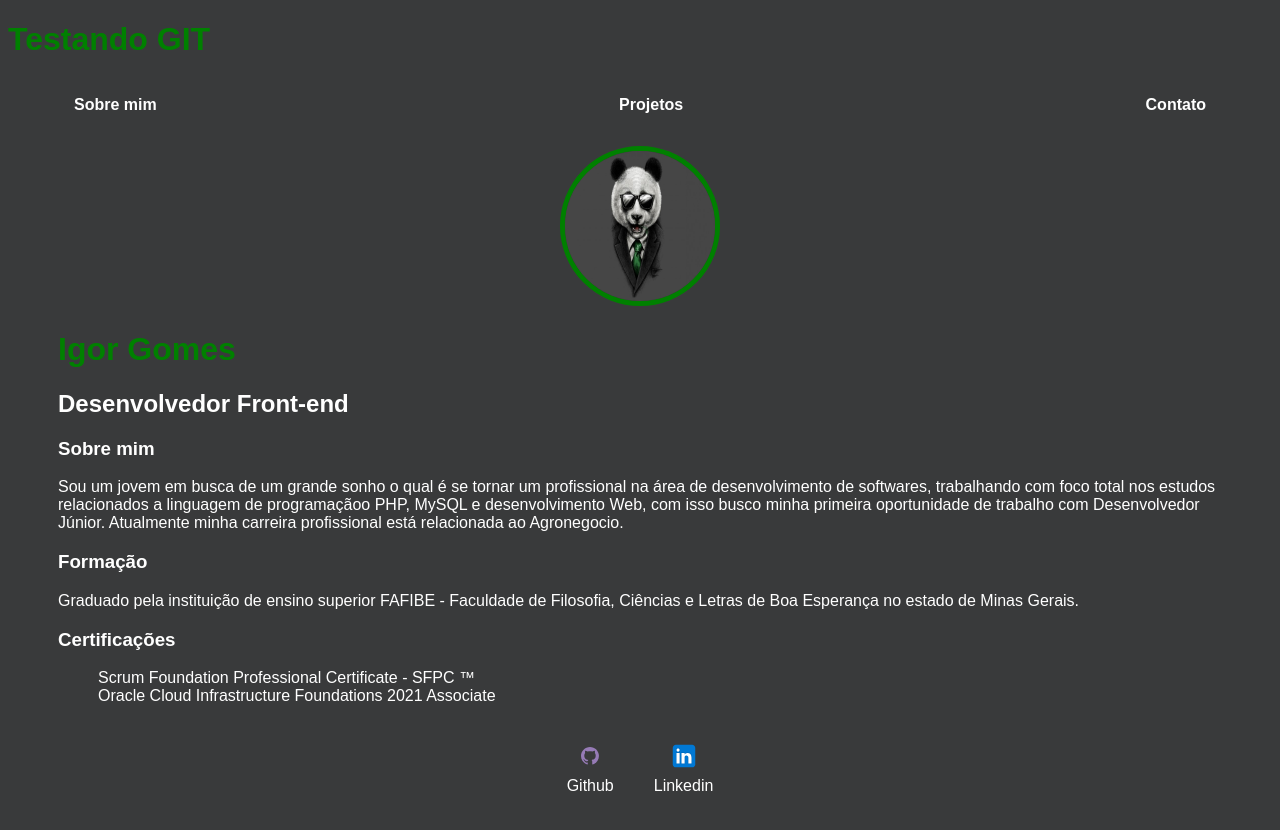
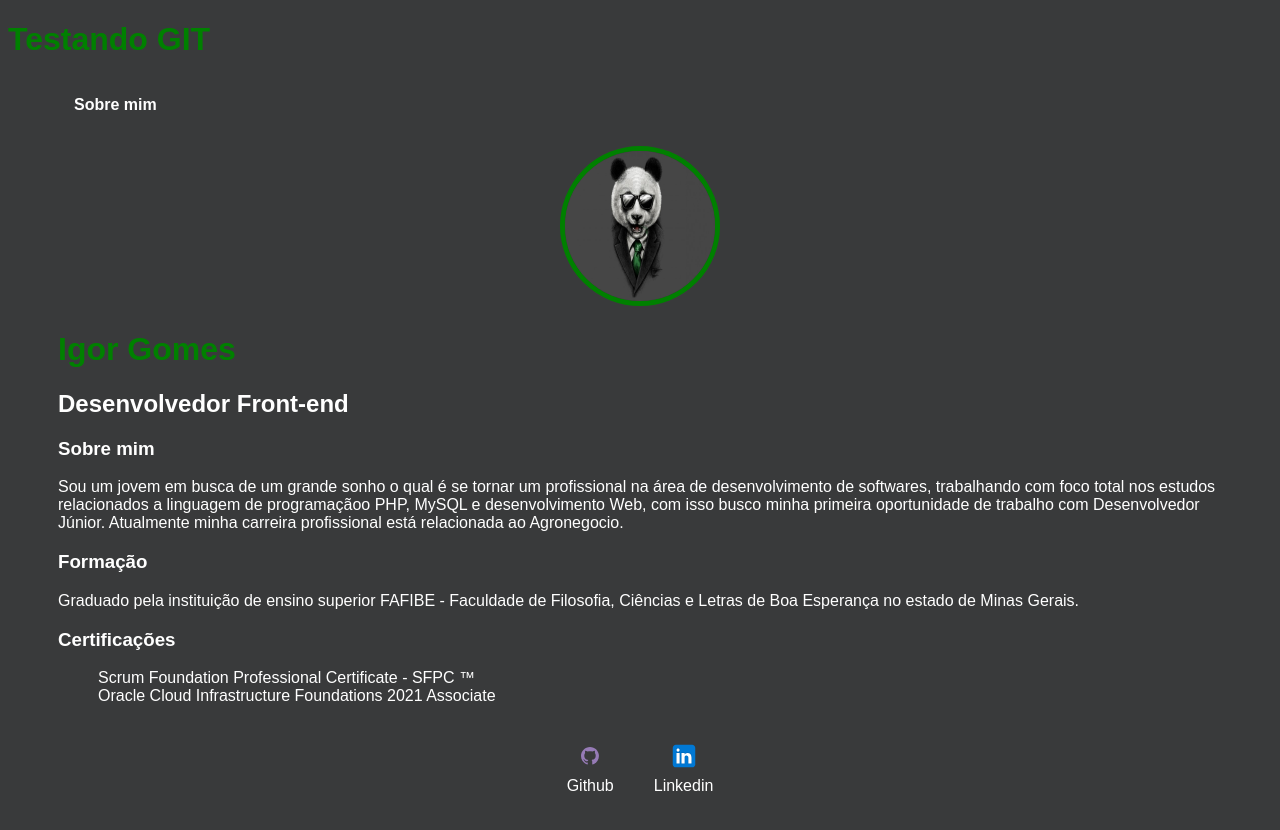
Before and after one commit to Igoor-goomes/my-portfolio, a website: page html/index.html in a window 1280 px wide. Drawn offline with Linux system fonts and the light colour scheme; files whose address does not match are found by name.

Commit message:
corrigindo erros

```diff
--- a/html/index.html
+++ b/html/index.html
@@ -15,12 +15,7 @@
                     <li>
                         <a href="index.html">Sobre mim</a>
                     </li>
-                    <li>
-                        <a href="projetos.html">Projetos</a>
-                    </li>
-                    <li>
-                        <a href="contatos.html">Contato</a>
-                    </li>
+
                 </ul>
 
         </nav>
```
Also changed, not shown: index.js (+10 -10 lines).
